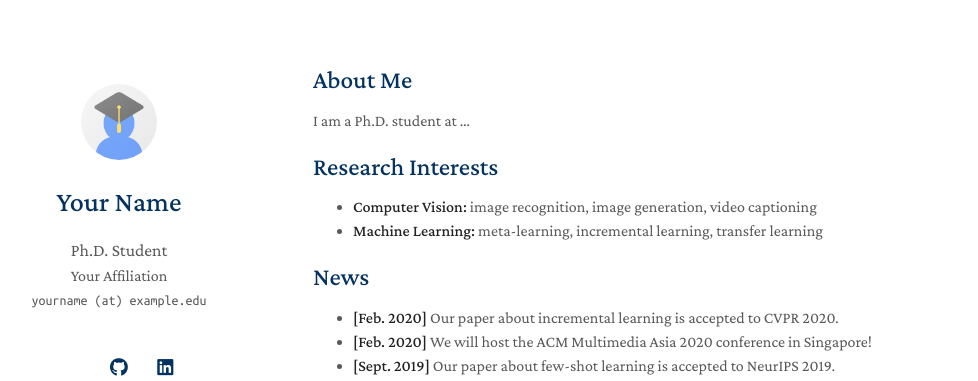
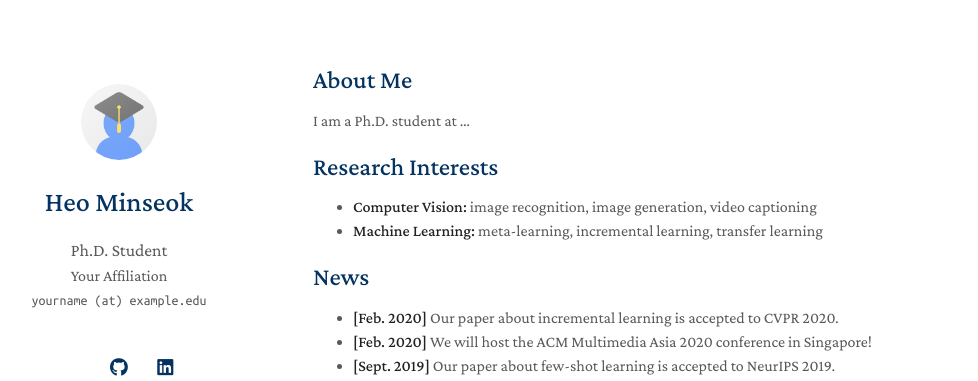
Before and after one commit to peoples-stone/peoples-stone.github.io, a Jekyll site: the page built from index.md, in a window 1280 px wide. Shown: the top 381 px of the page, without its empty margins (157-1135 px from the left). Built offline with Jekyll 4.4.1, drawn with Linux system fonts in a browser that asks for light colours; a style sheet for code colours, icons or effects is not loaded; our own code applies the rules of GitHub Pages for plain Markdown files.

Commit message:
Update _config.yml
title을 수정했습니다.

```diff
--- a/_config.yml
+++ b/_config.yml
@@ -1,5 +1,5 @@
 # Basic Information
-title: Your Name
+title: Heo Minseok
 position: Ph.D. Student
 affiliation: Your Affiliation
 email: yourname (at) example.edu
```
